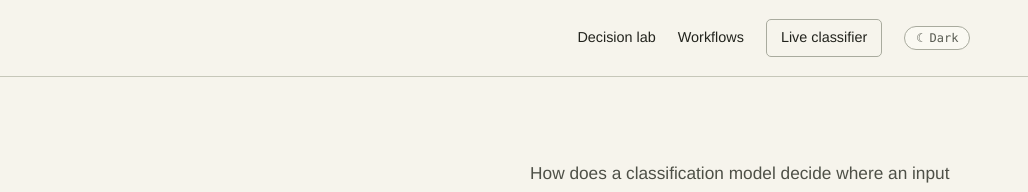
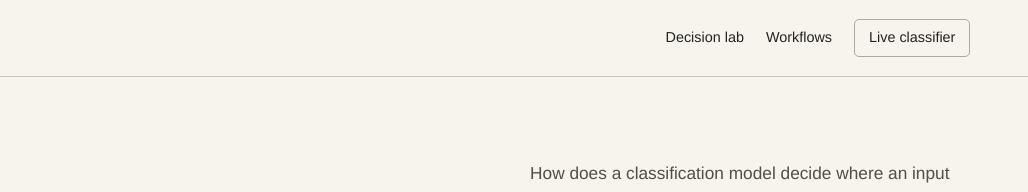
Before and after one commit to murderszn/foodbyclef, a website: page public/orchestration.html in a window 1280 px wide. Shown: the top 192 px of the page, 252-1280 px from the left. Drawn offline with Linux system fonts and the light colour scheme.

Commit message:
Remove manual theme toggle; keep automatic 8 PM-8 AM dark mode

```diff
--- a/public/orchestration.html
+++ b/public/orchestration.html
@@ -5,7 +5,7 @@
 <meta name="theme-color" content="#050505"><title>The Decision Layer — Food by Clef</title>
 <link rel="icon" href="/cube.svg"><link rel="stylesheet" href="/orchestration.css"><script src="/theme.js"></script><script src="/orchestration.js" defer></script>
 </head><body><a class="skip" href="#abstract">Skip to lesson</a>
-<header class="mast"><div class="shell mast-row"><a class="brand" href="/"><img src="/cube.svg" width="32" height="35" alt="">Food by <i>Clef.</i></a><nav aria-label="Page navigation"><a href="#sec-exhibit">Decision lab</a><a href="#library">Workflows</a><a class="nav-cta" href="/">Live classifier</a><button id="theme-toggle" class="theme-toggle" type="button" aria-label="Toggle color theme" aria-pressed="false"></button></nav></div></header>
+<header class="mast"><div class="shell mast-row"><a class="brand" href="/"><img src="/cube.svg" width="32" height="35" alt="">Food by <i>Clef.</i></a><nav aria-label="Page navigation"><a href="#sec-exhibit">Decision lab</a><a href="#library">Workflows</a><a class="nav-cta" href="/">Live classifier</a></nav></div></header>
 <main>
 <section class="shell hero" id="abstract" aria-labelledby="mono-title">
 <div class="hero-head"><div class="eyeline"><span></span> ORCHESTRATION NOTES</div>
--- a/public/theme.js
+++ b/public/theme.js
@@ -1,45 +1,14 @@
 (function () {
-  const STORAGE_KEY = 'clef-theme';
   const root = document.documentElement;
 
-  function scheduledTheme() {
+  function applyScheduledTheme() {
     const hour = new Date().getHours();
-    return (hour >= 20 || hour < 8) ? 'dark' : 'light';
-  }
-
-  function getSavedTheme() {
-    try {
-      const value = localStorage.getItem(STORAGE_KEY);
-      return value === 'dark' || value === 'light' ? value : null;
-    } catch {
-      return null;
-    }
-  }
-
-  function applyTheme(theme) {
+    const theme = (hour >= 20 || hour < 8) ? 'dark' : 'light';
     root.dataset.theme = theme;
     const meta = document.querySelector('meta[name="theme-color"]');
     if (meta) meta.setAttribute('content', theme === 'dark' ? '#050505' : '#f6f4ec');
-    const button = document.getElementById('theme-toggle');
-    if (button) {
-      const isDark = theme === 'dark';
-      button.setAttribute('aria-pressed', String(isDark));
-      button.setAttribute('title', isDark ? 'Switch to light mode (auto dark 8 PM–8 AM)' : 'Switch to dark mode (auto dark 8 PM–8 AM)');
-      button.innerHTML = isDark
-        ? '<span aria-hidden="true">☀</span><span>Light</span>'
-        : '<span aria-hidden="true">☾</span><span>Dark</span>';
-    }
   }
 
-  applyTheme(getSavedTheme() || scheduledTheme());
-
-  document.addEventListener('DOMContentLoaded', () => {
-    applyTheme(root.dataset.theme || scheduledTheme());
-    const button = document.getElementById('theme-toggle');
-    button?.addEventListener('click', () => {
-      const next = root.dataset.theme === 'dark' ? 'light' : 'dark';
-      try { localStorage.setItem(STORAGE_KEY, next); } catch {}
-      applyTheme(next);
-    });
-  });
+  applyScheduledTheme();
+  setInterval(applyScheduledTheme, 60000);
 })();
```
Also changed, not shown: public/index.html (+0 -1 lines).
